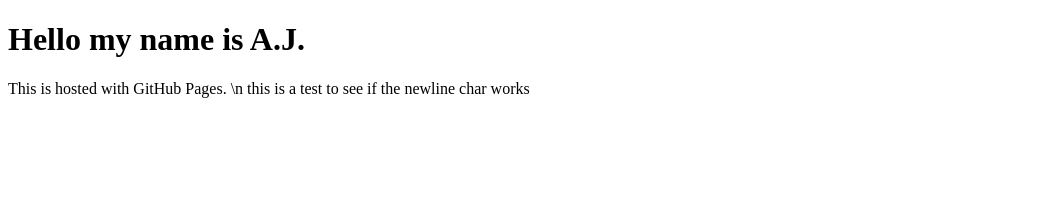
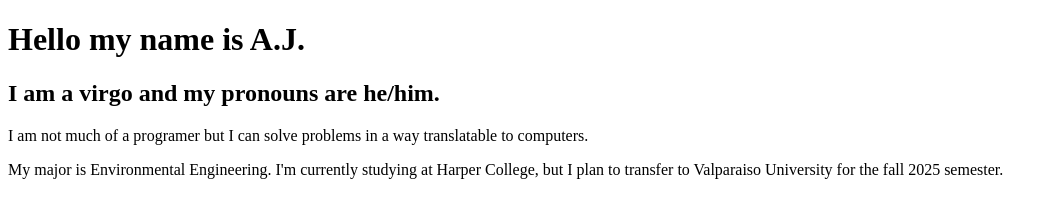
Before and after one commit to Alehmann04/Alehmann04.github.io, a plain HTML site: page index.html in a window 1280 px wide. Shown: the whole page, without its empty margins (0-1058 px from the left). Drawn offline with Linux system fonts and the light colour scheme.

Commit message:
Update index.html

```diff
--- a/index.html
+++ b/index.html
@@ -1,7 +1,22 @@
 <!DOCTYPE html>
 <html>
-<body>
-<h1>Hello my name is A.J.</h1>
-<p>This is hosted with GitHub Pages. \n this is a test to see if the newline char works</p>
-</body>
+    <head>
+        <link rel="stylesheet" href="styles.css">
+    </head>
+
+    <body>
+        <h1>
+            Hello my name is A.J.
+        </h1>
+        <h2>
+            I am a virgo and my pronouns are he/him.
+        </h2>
+        <p>
+            I am not much of a programer but I can solve problems in a way translatable to computers.
+        </p>
+        <p>
+            My major is Environmental Engineering.
+            I'm currently studying at Harper College, but I plan to transfer to Valparaiso University for the fall 2025 semester.
+        </p>
+    </body>
 </html>
```
